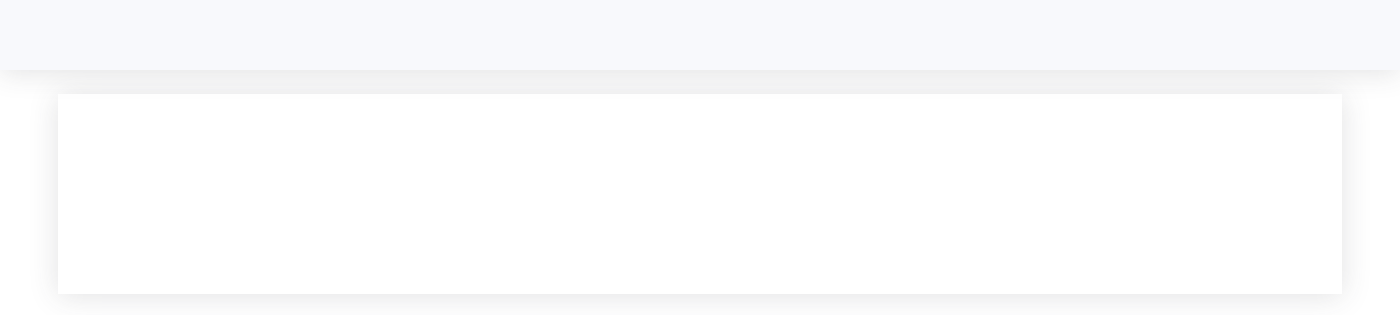
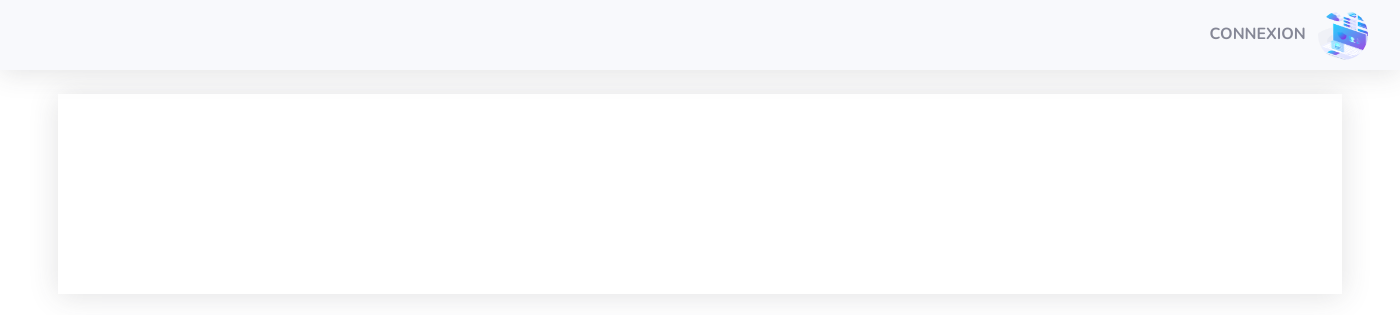
Before and after one commit to guissemohamedcherif/bakeli-management, a Django app: template templates/common/annonce.html in a window 1400 px wide. Shown: the top 315 px of the page. Run offline with Django 3.2, Linux system fonts and the light colour scheme; the template is opened without the code that fills it, so the values that code supplies are empty; parts of the project's set-up code (start-up, migrations or seed data) failed here and were passed over; some libraries are stand-ins or nearby versions.

Commit message:
add accueil

```diff
--- a/crm_main/urls.py
+++ b/crm_main/urls.py
@@ -14,9 +14,9 @@
     url(r'^media/(?P<path>.*)$', serve,{'document_root': settings.MEDIA_ROOT}),
     url(r'^static/(?P<path>.*)$', serve,{'document_root': settings.STATIC_ROOT}),
 
-   # path('', auth_views.LoginView.as_view(template_name='common/login.html'), name='login'),
+    path('login/', auth_views.LoginView.as_view(template_name='common/login.html'), name='login'),
     path('base/',views.DashboardView, name='base'),
-    path('logout', auth_views.LogoutView.as_view(next_page='login'), name='logout'),
+    path('logout', auth_views.LogoutView.as_view(next_page='annoncePage'), name='logout'),
     path('users/',views.getUsers, name='userPage'),
     path('create-user',views.CreateUser.as_view(), name='userCreate'),
     path('create-members/',views.CreateMember, name='memberCreate'),
--- a/templates/common/annonce.html
+++ b/templates/common/annonce.html
@@ -49,7 +49,15 @@
                             <div class="geek1">Bienvenu dans la <strong>Famille Fambodj</strong></div>
                         </marquee>
                     </div>
+
+                    <a class="nav-link" href="{% url 'login' %}" id="userDropdown" role="button"
+                                >
+                                <span class="mr-2 d-none d-lg-inline text-gray-600"><strong>CONNEXION</strong></span>
+                                <img class="img-profile rounded-circle" style="width: 50px;height:50px;"
+                                    src="media/users/login.png">
+                            </a>
         </nav>
+
 
         <div class="container-fluid">
 
--- a/templates/common/login.html
+++ b/templates/common/login.html
@@ -58,6 +58,8 @@
                                         </button>
                                     </form>
                                     <hr>
+                                    <br>
+                                    <a href="{% url 'annoncePage' %}" class="btn btn-link" style="float: right;">RETOUR</a>
                                 </div>
                             </div>
                         </div>
```
Also changed, not shown: 1 other file.
